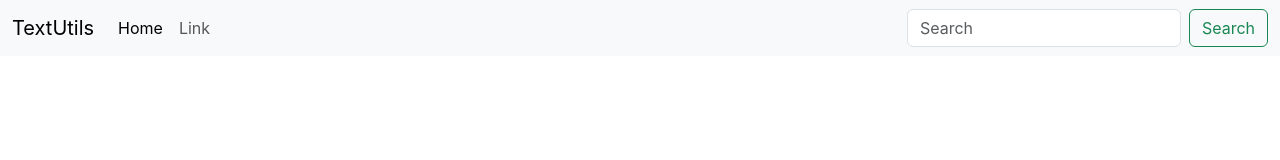
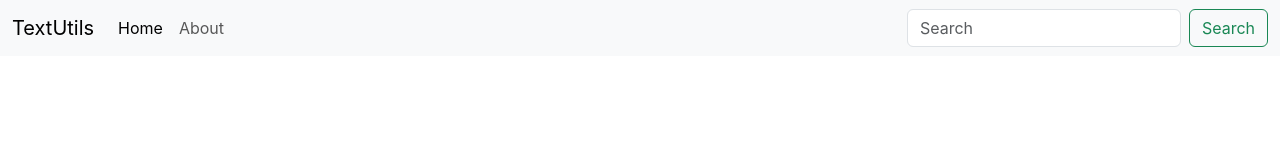
Before and after one commit to Vishal580/TextUtils-app-using-React-Js, a React (Create React App) app: page / in a window 1280 px wide. Shown: the top 160 px of the page. Built offline with nearby package versions, Linux system fonts and the light colour scheme.

Commit message:
Props and PropTypes

```diff
--- a/src/App.js
+++ b/src/App.js
@@ -4,7 +4,7 @@
 function App() {
   return (
     <>
-      <Navbar/>
+      <Navbar title="TextUtils" about="About"/>
     </>
   );
 }
--- a/src/Components/Navbar.js
+++ b/src/Components/Navbar.js
@@ -1,11 +1,12 @@
 import React from 'react'
+import PropTypes from 'prop-types';
 
-export default function Navbar() {
+export default function Navbar(props) {
   return (
     <div>
       <nav className="navbar navbar-expand-lg bg-body-tertiary">
         <div className="container-fluid">
-          <a className="navbar-brand" href="/">TextUtils</a>
+          <a className="navbar-brand" href="/">{props.title}</a>
           <button className="navbar-toggler" type="button" data-bs-toggle="collapse" data-bs-target="#navbarSupportedContent" aria-controls="navbarSupportedContent" aria-expanded="false" aria-label="Toggle navigation">
             <span className="navbar-toggler-icon"></span>
           </button>
@@ -15,7 +16,7 @@
                 <a className="nav-link active" aria-current="page" href="/">Home</a>
               </li>
               <li className="nav-item">
-                <a className="nav-link" href="/">Link</a>
+                <a className="nav-link" href="/">{props.about}</a>
               </li>
             </ul>
             <form className="d-flex" role="search">
@@ -28,3 +29,13 @@
     </div>
   )
 }
+
+Navbar.prototype = {
+    title: PropTypes.string.isRequired,
+    about: PropTypes.string.isRequired
+}
+
+Navbar.defaultProps = {
+    title: "Home",
+    about: "About Us"
+}
```
